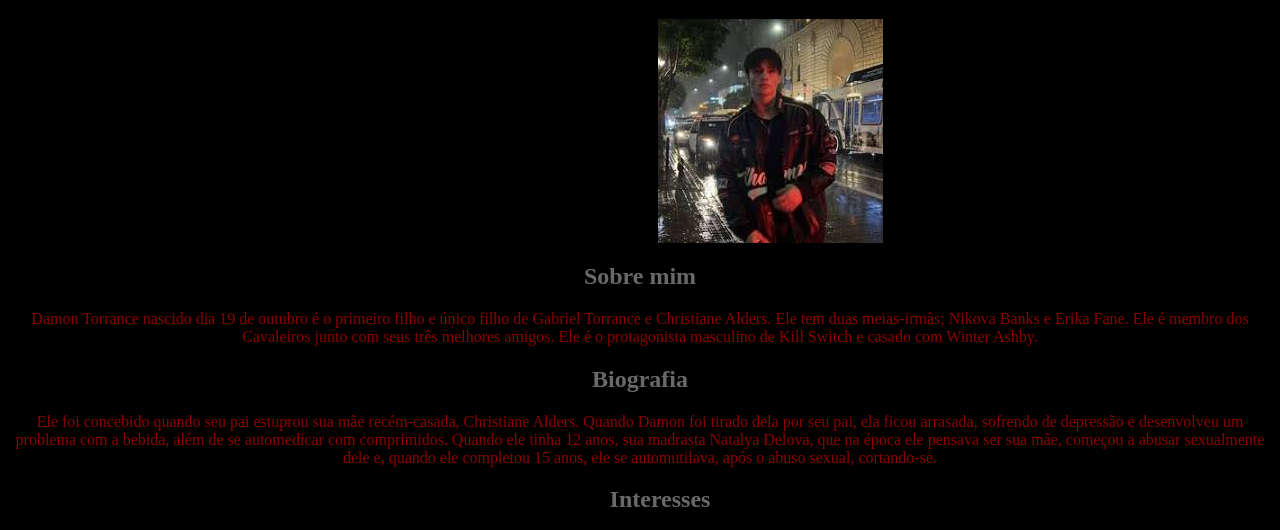
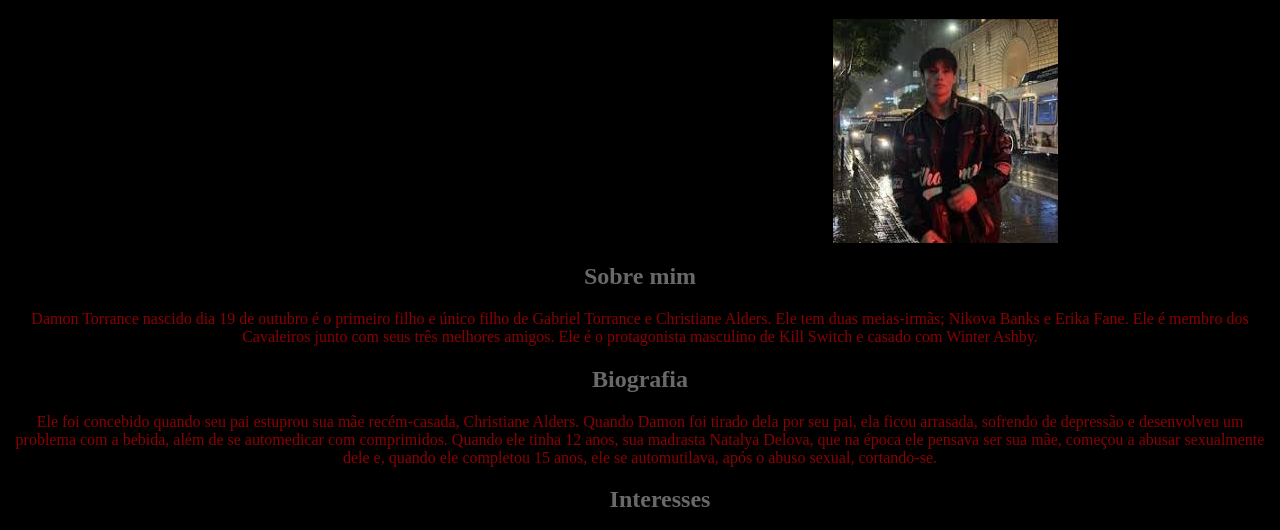
Before and after one commit to MariaEduardaOrty/perfil, a plain HTML site: page index.html in a window 1280 px wide. Shown: the part 61-591 px from the top of the page. Drawn offline with Linux system fonts and the light colour scheme.

Commit message:
style.css

```diff
--- a/style.css
+++ b/style.css
@@ -29,7 +29,7 @@ body{
 }
 .foto{
     display: block;
-    margin-left: 650px;
+    margin-left: 825px;
     transition: margin-right 3s;
     box-sizing: border-box;
     border: 6px;
```
